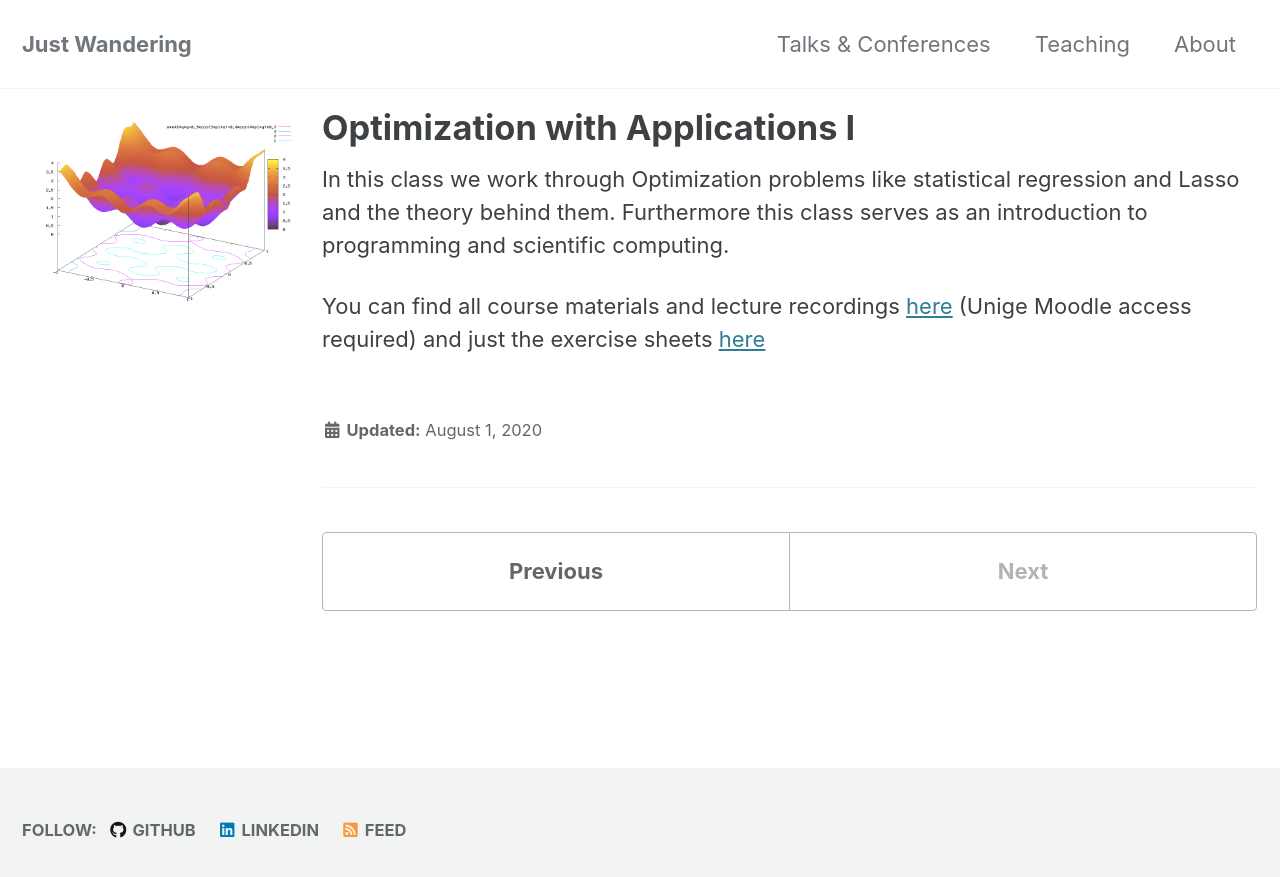
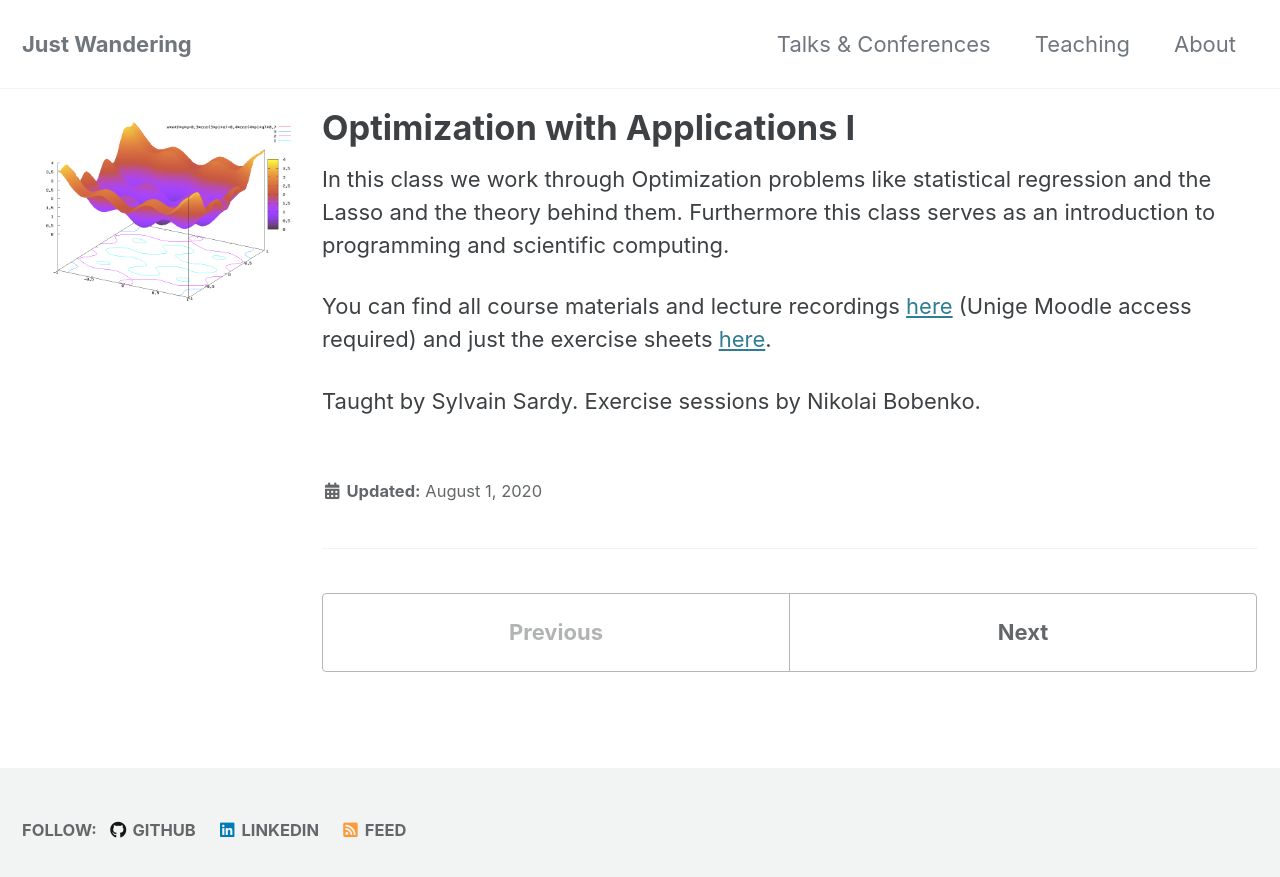
Before and after one commit to nikolaibobenko/nikolaibobenko.github.io, a Jekyll site: the page built from _teaching/2020_07-Optimization.md, in a window 1280 px wide. Shown: the top 877 px of the page. Built offline with Jekyll 4.4.1, drawn with Linux system fonts in a browser that asks for light colours; cached includes are drawn as plain includes.

Commit message:
Typo fixed

```diff
--- a/_teaching/2020_07-Optimization.md
+++ b/_teaching/2020_07-Optimization.md
@@ -7,9 +7,10 @@
     - title:
       image: assets/images/B2_optimization_function.png
 date: 2020-08-01
-order: 49
 ---
 
-In this class we work through Optimization problems like statistical regression and Lasso and the theory behind them. Furthermore this class serves as an introduction to programming and scientific computing.
+In this class we work through Optimization problems like statistical regression and the Lasso and the theory behind them. Furthermore this class serves as an introduction to programming and scientific computing.
 
-You can find all course materials and lecture recordings [here](https://moodle.unige.ch/course/view.php?id=8571) (Unige Moodle access required) and just the exercise sheets [here](https://github.com/nikolaibobenko/optimWithApplications2020)
+You can find all course materials and lecture recordings [here](https://moodle.unige.ch/course/view.php?id=8571) (Unige Moodle access required) and just the exercise sheets [here](https://github.com/nikolaibobenko/optimWithApplications2020).
+
+Taught by Sylvain Sardy. Exercise sessions by Nikolai Bobenko.
```
Also changed, not shown: _talks/2020-02-WorkshopOnStatisticalPhysics.md (+1 -1 lines), _teaching/2020_07-FractalsInProbabilityAndAnalysis.md (+5 -4 lines).
